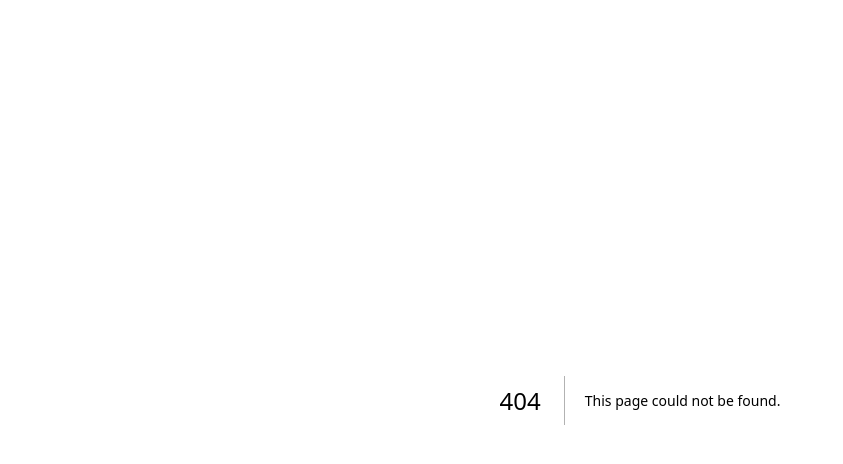
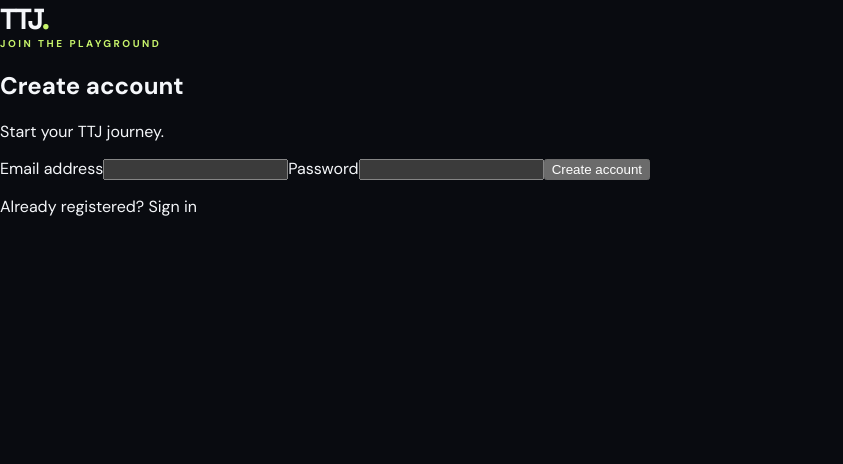
Before and after one commit to ttj20com/TTJ, a Next.js app: page /sign-up in a window 1280 px wide. Before the commit this address had no page. Shown: the top 464 px of the page, without its empty margins (0-843 px from the left). Built offline with nearby package versions, Linux system fonts and the light colour scheme.

Commit message:
feat: add src/app/sign-up/page.tsx

```diff
--- /dev/null
+++ b/src/app/sign-up/page.tsx
@@ -0,0 +1,32 @@
+"use client";
+
+import { FormEvent, useState } from "react";
+import Link from "next/link";
+import { createClient } from "@/lib/supabase/client";
+
+export default function SignUpPage() {
+  const [message, setMessage] = useState("");
+  const [busy, setBusy] = useState(false);
+
+  async function submit(event: FormEvent<HTMLFormElement>) {
+    event.preventDefault();
+    setBusy(true);
+    setMessage("");
+    try {
+      const data = new FormData(event.currentTarget);
+      const supabase = createClient();
+      const { error } = await supabase.auth.signUp({
+        email: String(data.get("email")),
+        password: String(data.get("password"))
+      });
+      if (error) throw error;
+      setMessage("Check your email for a confirmation link. Your account will be ready after confirmation.");
+    } catch (error) {
+      setMessage(error instanceof Error ? error.message : "Sign up is not available.");
+    } finally {
+      setBusy(false);
+    }
+  }
+
+  return <main className="auth-wrap"><Link className="brand" href="/">TTJ<span>.</span></Link><section className="auth-card"><div className="eyebrow">JOIN THE PLAYGROUND</div><h1>Create account</h1><p>Start your TTJ journey.</p><form onSubmit={submit}><label>Email address<input name="email" type="email" autoComplete="email" required /></label><label>Password<input name="password" type="password" autoComplete="new-password" minLength={8} required /></label><button disabled={busy}>{busy ? "Creating…" : "Create account"}</button></form>{message && <p role="status" className="form-message">{message}</p>}<p className="auth-foot">Already registered? <Link href="/sign-in">Sign in</Link></p></section></main>;
+}
```
